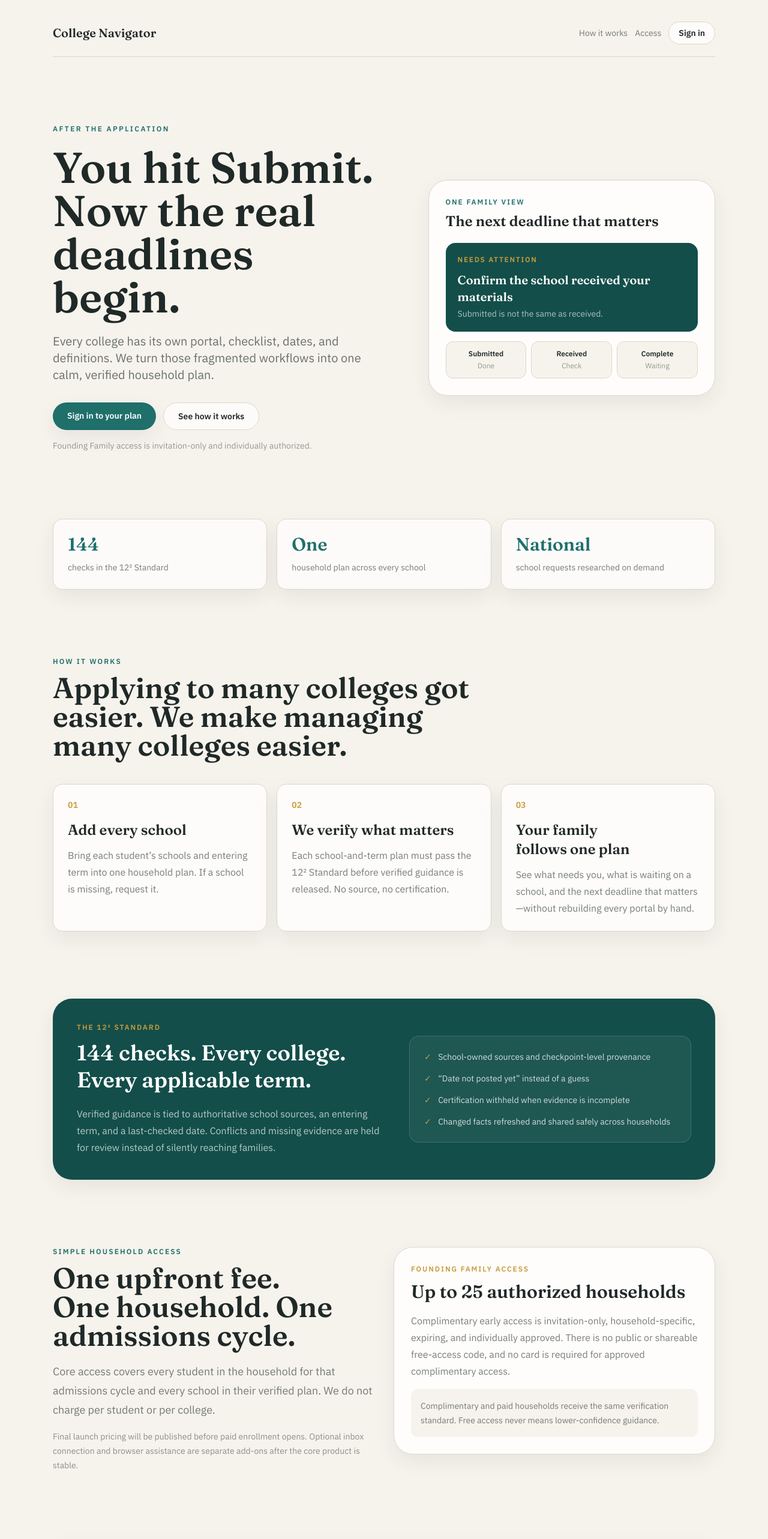
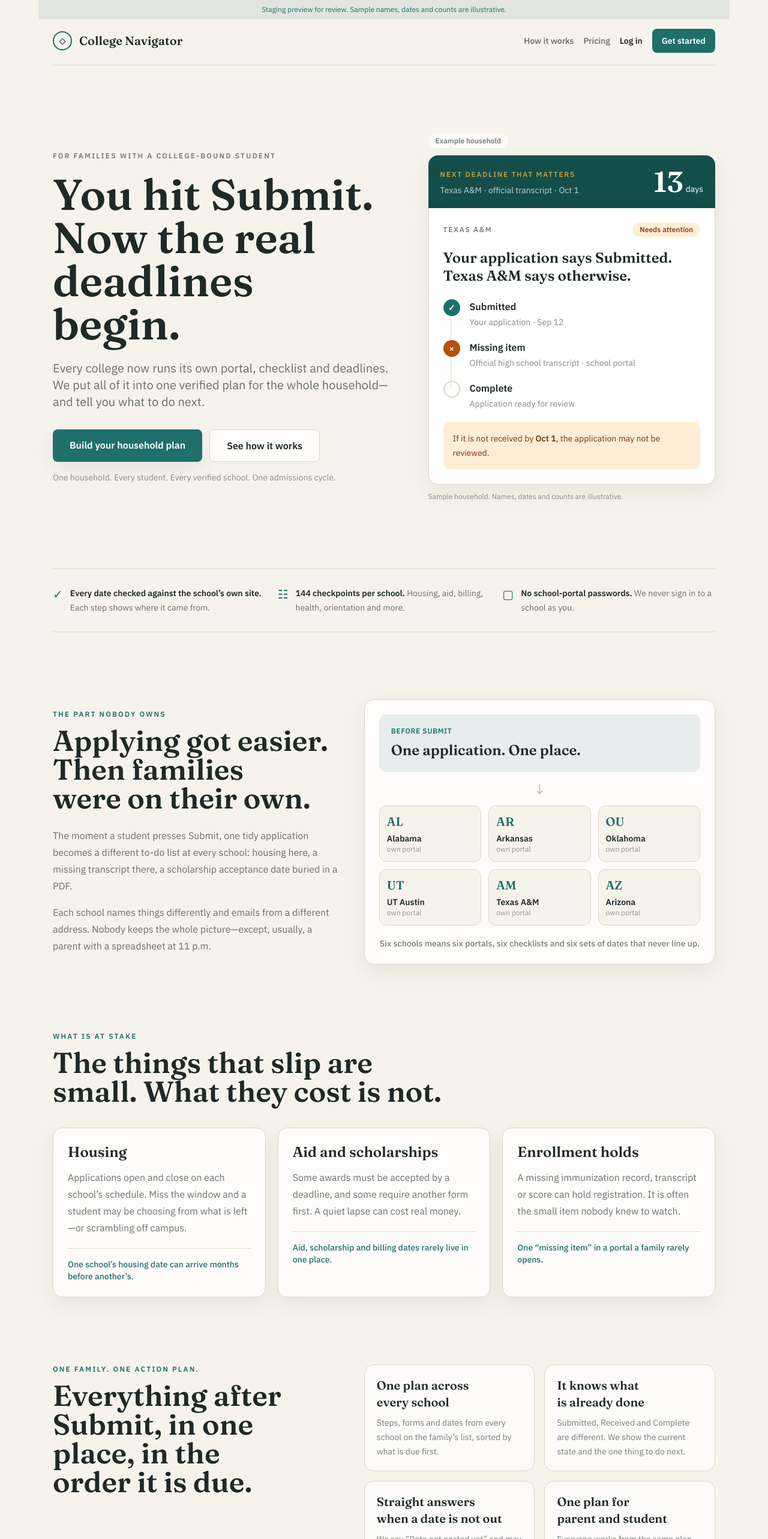
Before and after one commit to born2batexan-sudo/college-navigator, a Next.js app in the folder web/: page / in a window 1280 px wide. Shown: the top 2566 px of the page at 60% size. Built offline with nearby package versions, Linux system fonts and the light colour scheme; no server answers; what async_hooks would draw is missing.

Commit message:
Redesign landing story and simplify early-adopter access

```diff
--- a/web/app/page.tsx
+++ b/web/app/page.tsx
@@ -4,28 +4,45 @@ import { getSessionUser } from "@/lib/auth/session";
 
 export const dynamic = "force-dynamic";
 
-const proof = [
-  ["144", "checks in the 12² Standard"],
-  ["One", "household plan across every school"],
-  ["National", "school requests researched on demand"],
+const schools = [
+  ["AL", "Alabama"],
+  ["AR", "Arkansas"],
+  ["OU", "Oklahoma"],
+  ["UT", "UT Austin"],
+  ["AM", "Texas A&M"],
+  ["AZ", "Arizona"],
+  ["UD", "UT Dallas"],
+];
+
+const stakes = [
+  {
+    title: "Housing",
+    text: "Applications open and close on each school’s schedule. Miss the window and a student may be choosing from what is left—or scrambling off campus.",
+    note: "One school’s housing date can arrive months before another’s.",
+  },
+  {
+    title: "Aid and scholarships",
+    text: "Some awards must be accepted by a deadline, and some require another form first. A quiet lapse can cost real money.",
+    note: "Aid, scholarship and billing dates rarely live in one place.",
+  },
+  {
+    title: "Enrollment holds",
+    text: "A missing immunization record, transcript or score can hold registration. It is often the small item nobody knew to watch.",
+    note: "One “missing item” in a portal a family rarely opens.",
+  },
+];
+
+const plan = [
+  ["One plan across every school", "Steps, forms and dates from every school on the family’s list, sorted by what is due first."],
+  ["It knows what is already done", "Submitted, Received and Complete are different. We show the current state and the one thing to do next."],
+  ["Straight answers when a date is not out", "We say “Date not posted yet” and may show last year’s date for reference. We never guess."],
+  ["One plan for parent and student", "Everyone works from the same plan without sharing school-portal passwords."],
 ];
 
 const steps = [
-  {
-    number: "01",
-    title: "Add every school",
-    text: "Bring each student’s schools and entering term into one household plan. If a school is missing, request it.",
-  },
-  {
-    number: "02",
-    title: "We verify what matters",
-    text: "Each school-and-term plan must pass the 12² Standard before verified guidance is released. No source, no certification.",
-  },
-  {
-    number: "03",
-    title: "Your family follows one plan",
-    text: "See what needs you, what is waiting on a school, and the next deadline that matters—without rebuilding every portal by hand.",
-  },
+  ["1", "Create the household plan", "Add every student, entering term and school in one place."],
+  ["2", "We verify every school", "Each school-and-term record is checked against authoritative sources before guidance is released."],
+  ["3", "Follow what matters next", "The household sees the next deadline, what is waiting on a school and what is already complete."],
 ];
 
 export default async function LandingPage() {
@@ -33,137 +50,175 @@ export default async function LandingPage() {
 
   return (
     <main className="flex flex-col gap-20 pb-10 sm:gap-28">
-      <nav className="flex items-center justify-between border-b border-line pb-5" aria-label="Primary navigation">
-        <a href="#top" className="font-display text-xl font-semibold text-ink">College Navigator</a>
-        <div className="flex items-center gap-3 text-sm">
-          <a href="#how-it-works" className="hidden text-ink/60 hover:text-accent sm:inline">How it works</a>
-          <a href="#access" className="hidden text-ink/60 hover:text-accent sm:inline">Access</a>
-          <Link href="/login?next=%2Fdashboard" className="rounded-full border border-line bg-white/80 px-4 py-2 font-semibold text-ink transition hover:border-accent/40 hover:text-accent">
-            Sign in
-          </Link>
+      <div className="-mx-4 -mt-6 bg-accent/10 px-4 py-2 text-center text-xs text-accent sm:-mx-6 sm:-mt-9">
+        Staging preview for review. Sample names, dates and counts are illustrative.
+      </div>
+
+      <nav className="-mt-16 flex items-center justify-between border-b border-line pb-5 sm:-mt-24" aria-label="Primary navigation">
+        <a href="#top" className="flex items-center gap-3 font-display text-xl font-semibold text-ink">
+          <span className="grid h-8 w-8 place-items-center rounded-full border-2 border-accent text-sm text-accent">◇</span>
+          College Navigator
+        </a>
+        <div className="flex items-center gap-4 text-sm">
+          <a href="#how-it-works" className="hidden font-medium text-ink/70 hover:text-accent md:inline">How it works</a>
+          <a href="#pricing" className="hidden font-medium text-ink/70 hover:text-accent md:inline">Pricing</a>
+          <Link href="/login?next=%2Fdashboard" className="font-semibold text-ink hover:text-accent">Log in</Link>
+          <Link href="/login?next=%2Fonboarding" className="hidden rounded-lg bg-accent px-4 py-2.5 font-semibold text-white hover:bg-tealDark sm:inline">Get started</Link>
         </div>
       </nav>
 
       <section id="top" className="grid items-center gap-10 lg:grid-cols-[1.08fr_.92fr] lg:gap-16">
         <div>
-          <p className="text-xs font-semibold uppercase tracking-[0.2em] text-accent">After the application</p>
+          <p className="text-xs font-semibold uppercase tracking-[0.18em] text-ink/60">For families with a college-bound student</p>
           <h1 className="mt-5 max-w-3xl font-display text-5xl font-semibold leading-[1.04] text-ink sm:text-6xl lg:text-7xl">
             You hit Submit. Now the real deadlines begin.
           </h1>
           <p className="mt-6 max-w-2xl text-lg leading-8 text-ink/65 sm:text-xl">
-            Every college has its own portal, checklist, dates, and definitions. We turn those fragmented workflows into one calm, verified household plan.
+            Every college now runs its own portal, checklist and deadlines. We put all of it into one verified plan for the whole household—and tell you what to do next.
           </p>
           <div className="mt-8 flex flex-col gap-3 sm:flex-row">
-            <Link href="/login?next=%2Fdashboard" className="rounded-full bg-accent px-6 py-3 text-center text-sm font-semibold text-white shadow-card transition hover:bg-tealDark">
-              Sign in to your plan
-            </Link>
-            <a href="#how-it-works" className="rounded-full border border-line bg-white/70 px-6 py-3 text-center text-sm font-semibold text-ink transition hover:border-accent/40 hover:text-accent">
-              See how it works
-            </a>
+            <Link href="/login?next=%2Fonboarding" className="rounded-lg bg-accent px-7 py-3.5 text-center font-semibold text-white shadow-card transition hover:bg-tealDark">Build your household plan</Link>
+            <a href="#how-it-works" className="rounded-lg border border-line bg-white/80 px-7 py-3.5 text-center font-semibold text-ink transition hover:border-accent/40 hover:text-accent">See how it works</a>
           </div>
-          <p className="mt-4 text-sm text-ink/45">Founding Family access is invitation-only and individually authorized.</p>
+          <p className="mt-4 text-sm text-ink/50">One household. Every student. Every verified school. One admissions cycle.</p>
         </div>
 
-        <div className="rounded-[2rem] border border-line bg-white/85 p-5 shadow-card sm:p-7">
-          <p className="text-xs font-semibold uppercase tracking-[0.16em] text-accent">One family view</p>
-          <h2 className="mt-2 font-display text-2xl font-semibold text-ink">The next deadline that matters</h2>
-          <div className="mt-5 rounded-2xl bg-tealDark p-5 text-white">
-            <p className="text-xs font-semibold uppercase tracking-[0.14em] text-gold">Needs attention</p>
-            <p className="mt-3 font-display text-xl font-semibold">Confirm the school received your materials</p>
-            <p className="mt-1 text-sm text-white/65">Submitted is not the same as received.</p>
+        <div>
+          <p className="mb-3 inline-block rounded-full bg-white/70 px-3 py-1 text-xs font-semibold text-ink/60">Example household</p>
+          <div className="rounded-t-2xl bg-tealDark p-5 text-white shadow-card">
+            <div className="flex items-end justify-between gap-4">
+              <div>
+                <p className="text-xs font-semibold uppercase tracking-[0.14em] text-gold">Next deadline that matters</p>
+                <p className="mt-2 text-sm text-white/75">Texas A&amp;M · official transcript · Oct 1</p>
+              </div>
+              <p className="font-display text-5xl font-semibold">13<span className="ml-1 font-sans text-sm font-normal">days</span></p>
+            </div>
           </div>
-          <div className="mt-4 grid grid-cols-3 gap-2 text-center text-xs">
-            {[
-              ["Submitted", "Done"],
-              ["Received", "Check"],
-              ["Complete", "Waiting"],
-            ].map(([label, state]) => (
-              <div key={label} className="rounded-xl border border-line bg-paper p-3">
-                <p className="font-semibold text-ink">{label}</p>
-                <p className="mt-1 text-ink/45">{state}</p>
-              </div>
-            ))}
+          <div className="rounded-b-2xl border border-t-0 border-line bg-white p-6 shadow-card">
+            <div className="flex items-center justify-between gap-3">
+              <p className="text-xs font-semibold uppercase tracking-[0.14em] text-ink/60">Texas A&amp;M</p>
+              <span className="rounded-full bg-orange-100 px-3 py-1 text-xs font-semibold text-amber-800">Needs attention</span>
+            </div>
+            <h2 className="mt-5 font-display text-2xl font-semibold leading-tight">Your application says Submitted. Texas A&amp;M says otherwise.</h2>
+            <div className="mt-6 space-y-0">
+              {[
+                ["✓", "Submitted", "Your application · Sep 12", "bg-accent text-white"],
+                ["×", "Missing item", "Official high school transcript · school portal", "bg-amber-700 text-white"],
+                ["", "Complete", "Application ready for review", "border-2 border-line text-ink/30"],
+              ].map(([mark, label, detail, style], index) => (
+                <div key={label} className="relative flex gap-4 pb-5 last:pb-0">
+                  {index < 2 && <span className="absolute left-3 top-7 h-[calc(100%-1rem)] w-px bg-line" />}
+                  <span className={`relative z-10 grid h-7 w-7 shrink-0 place-items-center rounded-full text-sm font-semibold ${style}`}>{mark}</span>
+                  <div><p className="font-semibold text-ink">{label}</p><p className="mt-1 text-sm text-ink/55">{detail}</p></div>
+                </div>
+              ))}
+            </div>
+            <p className="mt-5 rounded-xl bg-orange-100 p-4 text-sm leading-6 text-amber-900">If it is not received by <strong>Oct 1</strong>, the application may not be reviewed.</p>
+          </div>
+          <p className="mt-3 text-xs text-ink/50">Sample household. Names, dates and counts are illustrative.</p>
+        </div>
+      </section>
+
+      <section className="grid gap-5 border-y border-line py-7 md:grid-cols-3" aria-label="Product promises">
+        {[
+          ["✓", "Every date checked against the school’s own site.", "Each step shows where it came from."],
+          ["☷", "144 checkpoints per school.", "Housing, aid, billing, health, orientation and more."],
+          ["▢", "No school-portal passwords.", "We never sign in to a school as you."],
+        ].map(([icon, title, text]) => (
+          <div key={title} className="flex gap-3"><span className="text-xl text-accent">{icon}</span><p className="text-sm leading-6"><strong>{title}</strong> <span className="text-ink/65">{text}</span></p></div>
+        ))}
+      </section>
+
+      <section className="grid gap-10 lg:grid-cols-[.9fr_1.1fr] lg:items-center">
+        <div>
+          <p className="text-xs font-semibold uppercase tracking-[0.18em] text-accent">The part nobody owns</p>
+          <h2 className="mt-3 font-display text-4xl font-semibold leading-tight sm:text-5xl">Applying got easier. Then families were on their own.</h2>
+          <p className="mt-6 leading-7 text-ink/65">The moment a student presses Submit, one tidy application becomes a different to-do list at every school: housing here, a missing transcript there, a scholarship acceptance date buried in a PDF.</p>
+          <p className="mt-4 leading-7 text-ink/65">Each school names things differently and emails from a different address. Nobody keeps the whole picture—except, usually, a parent with a spreadsheet at 11 p.m.</p>
+        </div>
+        <div className="rounded-2xl border border-line bg-white/75 p-6 shadow-card">
+          <div className="rounded-xl bg-accent/10 p-5"><p className="text-xs font-semibold uppercase tracking-wider text-accent">Before Submit</p><p className="mt-2 font-display text-2xl font-semibold">One application. One place.</p></div>
+          <div className="my-3 text-center text-2xl text-ink/30">↓</div>
+          <div className="grid grid-cols-2 gap-3 sm:grid-cols-3">
+            {schools.slice(0, 6).map(([initials, name]) => <div key={name} className="rounded-xl border border-line bg-paper p-3"><span className="font-display text-xl font-semibold text-accent">{initials}</span><p className="mt-1 text-sm font-semibold">{name}</p><p className="text-xs text-ink/45">own portal</p></div>)}
+          </div>
+          <p className="mt-5 text-center text-sm font-medium text-ink/60">Six schools means six portals, six checklists and six sets of dates that never line up.</p>
+        </div>
+      </section>
+
+      <section>
+        <p className="text-xs font-semibold uppercase tracking-[0.18em] text-accent">What is at stake</p>
+        <h2 className="mt-3 max-w-3xl font-display text-4xl font-semibold leading-tight sm:text-5xl">The things that slip are small. What they cost is not.</h2>
+        <div className="mt-9 grid gap-5 lg:grid-cols-3">
+          {stakes.map((item) => <article key={item.title} className="rounded-2xl border border-line bg-white/75 p-6 shadow-card"><h3 className="font-display text-2xl font-semibold">{item.title}</h3><p className="mt-3 leading-7 text-ink/65">{item.text}</p><p className="mt-5 border-t border-line pt-4 text-sm font-medium text-accent">{item.note}</p></article>)}
+        </div>
+      </section>
+
+      <section className="grid gap-10 lg:grid-cols-[.9fr_1.1fr] lg:items-start">
+        <div>
+          <p className="text-xs font-semibold uppercase tracking-[0.18em] text-accent">One family. One action plan.</p>
+          <h2 className="mt-3 font-display text-4xl font-semibold leading-tight sm:text-5xl">Everything after Submit, in one place, in the order it is due.</h2>
+        </div>
+        <div className="grid gap-4 sm:grid-cols-2">
+          {plan.map(([title, text]) => <article key={title} className="rounded-2xl border border-line bg-white/70 p-5"><h3 className="font-display text-xl font-semibold">{title}</h3><p className="mt-2 text-sm leading-6 text-ink/60">{text}</p></article>)}
+        </div>
+      </section>
+
+      <section className="rounded-[2rem] bg-tealDark p-7 text-white shadow-card sm:p-10">
+        <div className="grid gap-10 lg:grid-cols-[1fr_1.1fr]">
+          <div>
+            <p className="text-xs font-semibold uppercase tracking-[0.16em] text-gold">Researched, not guessed</p>
+            <h2 className="mt-3 font-display text-4xl font-semibold leading-tight sm:text-5xl">Every school is checked to the 12² Standard.</h2>
+            <p className="mt-5 leading-7 text-white/70">We inspect 144 checkpoints across admissions, aid, housing, billing, health, orientation and more. Each fact is tied to an authoritative source, entering term and last-checked date.</p>
+            <p className="mt-4 leading-7 text-white/70">If a school has not published something yet, we say so. Uncertain information is held for review instead of silently reaching families.</p>
+          </div>
+          <div>
+            <p className="text-xs font-semibold uppercase tracking-[0.16em] text-gold">Fall 2027 demonstration library</p>
+            <div className="mt-4 grid grid-cols-2 gap-3 sm:grid-cols-3">
+              {schools.map(([initials, name]) => <div key={name} className="rounded-xl border border-white/15 bg-white/5 p-3"><span className="font-display text-xl font-semibold text-gold">{initials}</span><p className="mt-1 text-sm font-semibold">{name}</p><p className="mt-1 text-xs text-white/55">Research record available</p></div>)}
+            </div>
+            <p className="mt-4 text-xs leading-5 text-white/55">Demo records are being refreshed before customer use. “Date not posted yet” is shown wherever the school has not published the applicable term.</p>
           </div>
         </div>
       </section>
 
-      <section className="grid gap-4 sm:grid-cols-3" aria-label="Product proof">
-        {proof.map(([value, label]) => (
-          <div key={value} className="rounded-2xl border border-line bg-white/70 p-6 shadow-card">
-            <p className="font-display text-3xl font-semibold text-accent">{value}</p>
-            <p className="mt-2 text-sm leading-6 text-ink/60">{label}</p>
-          </div>
-        ))}
-      </section>
-
       <section id="how-it-works">
         <p className="text-xs font-semibold uppercase tracking-[0.18em] text-accent">How it works</p>
-        <h2 className="mt-3 max-w-3xl font-display text-4xl font-semibold leading-tight text-ink sm:text-5xl">
-          Applying to many colleges got easier. We make managing many colleges easier.
-        </h2>
-        <div className="mt-10 grid gap-4 lg:grid-cols-3">
-          {steps.map((step) => (
-            <article key={step.number} className="rounded-2xl border border-line bg-white/75 p-6 shadow-card">
-              <p className="text-sm font-semibold text-gold">{step.number}</p>
-              <h3 className="mt-4 font-display text-2xl font-semibold text-ink">{step.title}</h3>
-              <p className="mt-3 leading-7 text-ink/60">{step.text}</p>
-            </article>
-          ))}
+        <h2 className="mt-3 max-w-3xl font-display text-4xl font-semibold leading-tight sm:text-5xl">From Submitted to settled, without rebuilding every portal by hand.</h2>
+        <div className="mt-9 grid gap-5 lg:grid-cols-3">
+          {steps.map(([number, title, text]) => <article key={number} className="rounded-2xl border border-line bg-white/75 p-6 shadow-card"><p className="text-sm font-semibold text-gold">{number}</p><h3 className="mt-4 font-display text-2xl font-semibold">{title}</h3><p className="mt-3 leading-7 text-ink/60">{text}</p></article>)}
         </div>
       </section>
 
-      <section className="grid gap-8 rounded-[2rem] bg-tealDark p-7 text-white shadow-card sm:p-10 lg:grid-cols-[1fr_.9fr] lg:items-center">
+      <section id="pricing" className="grid gap-8 rounded-[2rem] border border-line bg-white/80 p-7 shadow-card sm:p-10 lg:grid-cols-[1.05fr_.95fr] lg:items-center">
         <div>
-          <p className="text-xs font-semibold uppercase tracking-[0.16em] text-gold">The 12² Standard</p>
-          <h2 className="mt-3 font-display text-4xl font-semibold leading-tight">144 checks. Every college. Every applicable term.</h2>
-          <p className="mt-5 max-w-2xl leading-7 text-white/70">
-            Verified guidance is tied to authoritative school sources, an entering term, and a last-checked date. Conflicts and missing evidence are held for review instead of silently reaching families.
-          </p>
+          <p className="text-xs font-semibold uppercase tracking-[0.18em] text-accent">Simple household access</p>
+          <h2 className="mt-3 font-display text-4xl font-semibold leading-tight sm:text-5xl">One upfront fee. One household. One admissions cycle.</h2>
+          <p className="mt-5 text-lg leading-8 text-ink/65">Core access covers every student in the household and every school in the verified plan. We do not charge per student or per college.</p>
+          <p className="mt-4 text-sm leading-6 text-ink/50">Final pricing will be published before paid enrollment opens. Inbox connection and browser assistance are optional, separately priced add-ons after the core product is stable.</p>
         </div>
-        <div className="rounded-2xl border border-white/15 bg-white/5 p-6">
-          <ul className="space-y-4 text-sm text-white/80">
-            <li><span className="mr-2 text-gold">✓</span> School-owned sources and checkpoint-level provenance</li>
-            <li><span className="mr-2 text-gold">✓</span> “Date not posted yet” instead of a guess</li>
-            <li><span className="mr-2 text-gold">✓</span> Certification withheld when evidence is incomplete</li>
-            <li><span className="mr-2 text-gold">✓</span> Changed facts refreshed and shared safely across households</li>
+        <div className="rounded-2xl bg-paper p-6">
+          <p className="text-sm font-semibold text-accent">Household access includes</p>
+          <ul className="mt-4 space-y-3 text-sm leading-6 text-ink/70">
+            <li>✓ All students in the household for the cycle</li>
+            <li>✓ Every verified school in the household plan</li>
+            <li>✓ The same 12² verification standard for every family</li>
+            <li>✓ No automatic renewal claim</li>
           </ul>
+          <Link href="/login?next=%2Fonboarding" className="mt-6 block rounded-lg bg-accent px-6 py-3 text-center font-semibold text-white hover:bg-tealDark">Get started</Link>
+          <p className="mt-4 text-xs leading-5 text-ink/45">A small number of invitation-only early-adopter households may receive complimentary access. Offers are household-specific, expiring and non-shareable.</p>
         </div>
       </section>
 
-      <section id="access" className="grid gap-8 lg:grid-cols-[1fr_1fr] lg:items-start">
-        <div>
-          <p className="text-xs font-semibold uppercase tracking-[0.18em] text-accent">Simple household access</p>
-          <h2 className="mt-3 font-display text-4xl font-semibold leading-tight text-ink sm:text-5xl">One upfront fee. One household. One admissions cycle.</h2>
-          <p className="mt-5 max-w-2xl text-lg leading-8 text-ink/60">
-            Core access covers every student in the household for that admissions cycle and every school in their verified plan. We do not charge per student or per college.
-          </p>
-          <p className="mt-4 text-sm leading-6 text-ink/50">
-            Final launch pricing will be published before paid enrollment opens. Optional inbox connection and browser assistance are separate add-ons after the core product is stable.
-          </p>
-        </div>
-        <div className="rounded-[2rem] border border-line bg-white/85 p-7 shadow-card">
-          <p className="text-xs font-semibold uppercase tracking-[0.16em] text-gold">Founding Family access</p>
-          <h3 className="mt-3 font-display text-3xl font-semibold text-ink">Up to 25 authorized households</h3>
-          <p className="mt-4 leading-7 text-ink/60">
-            Complimentary early access is invitation-only, household-specific, expiring, and individually approved. There is no public or shareable free-access code, and no card is required for approved complimentary access.
-          </p>
-          <p className="mt-4 rounded-xl bg-paper p-4 text-sm leading-6 text-ink/60">
-            Complimentary and paid households receive the same verification standard. Free access never means lower-confidence guidance.
-          </p>
-        </div>
-      </section>
-
-      <section className="rounded-[2rem] border border-line bg-white/75 p-8 text-center shadow-card sm:p-12">
-        <p className="text-xs font-semibold uppercase tracking-[0.18em] text-accent">Many schools. One calm plan.</p>
-        <h2 className="mx-auto mt-3 max-w-3xl font-display text-4xl font-semibold leading-tight text-ink sm:text-5xl">Know what matters next without living in six different portals.</h2>
-        <Link href="/login?next=%2Fdashboard" className="mt-7 inline-block rounded-full bg-accent px-7 py-3 text-sm font-semibold text-white transition hover:bg-tealDark">
-          Sign in
-        </Link>
+      <section className="rounded-[2rem] bg-tealDark px-7 py-12 text-center text-white shadow-card sm:px-12 sm:py-16">
+        <p className="text-xs font-semibold uppercase tracking-[0.18em] text-gold">Many schools. One calm plan.</p>
+        <h2 className="mx-auto mt-3 max-w-3xl font-display text-4xl font-semibold leading-tight sm:text-5xl">Submit was the easy part. Let us handle what comes next.</h2>
+        <Link href="/login?next=%2Fonboarding" className="mt-7 inline-block rounded-lg bg-white px-7 py-3.5 font-semibold text-tealDark hover:bg-paper">Build your household plan</Link>
       </section>
 
       <footer className="flex flex-col gap-3 border-t border-line pt-6 text-sm text-ink/45 sm:flex-row sm:items-center sm:justify-between">
-        <p>Working product name. J-Dock LLC is the legal entity.</p>
-        <p>Process, timing, and logistics only. Essays are never read, stored, or scored.</p>
+        <p>© 2026 College Navigator. Working name. Not affiliated with any college or application service.</p>
+        <div className="flex gap-5"><a href="#how-it-works">How it works</a><a href="#pricing">Pricing</a><Link href="/login">Log in</Link></div>
       </footer>
     </main>
   );
```
